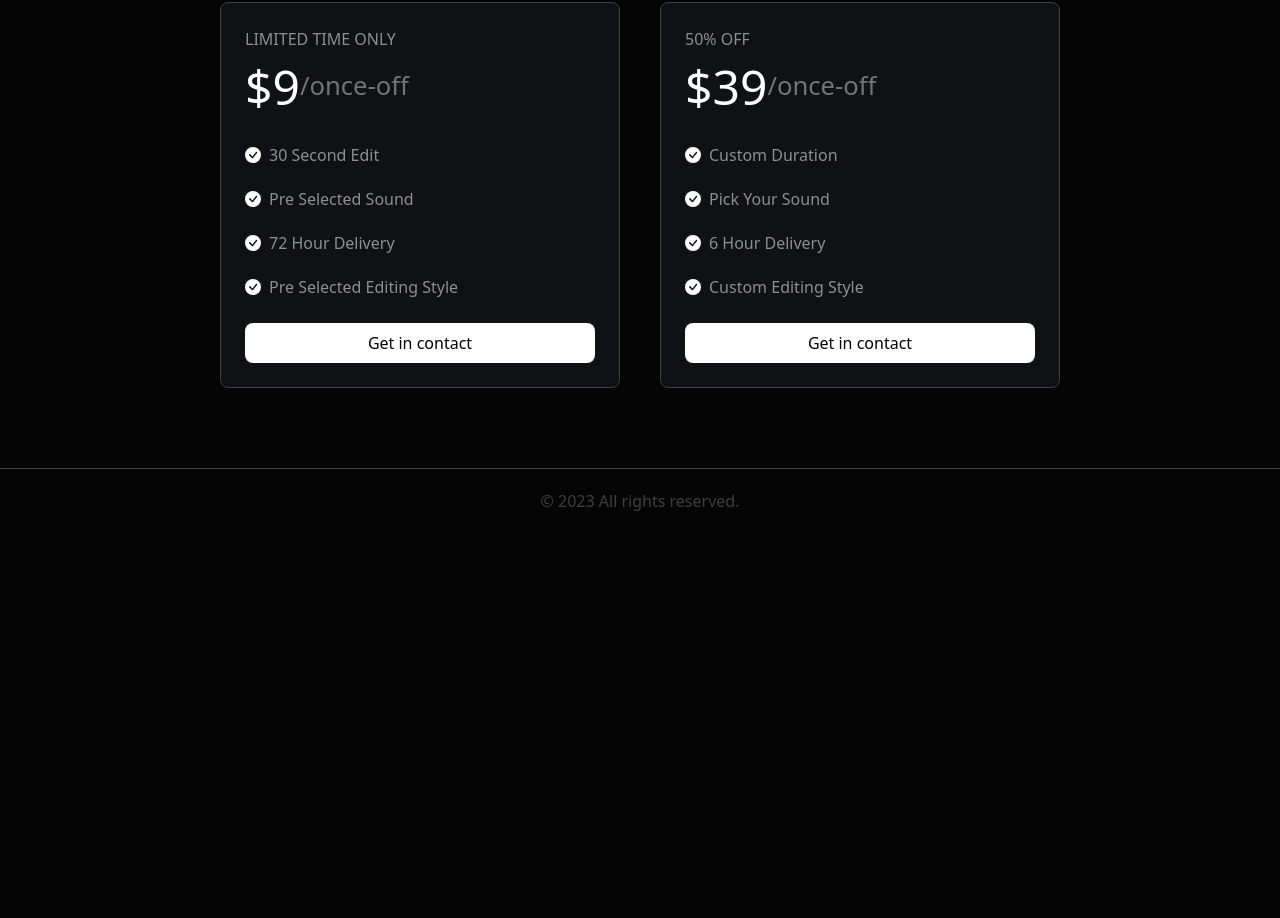
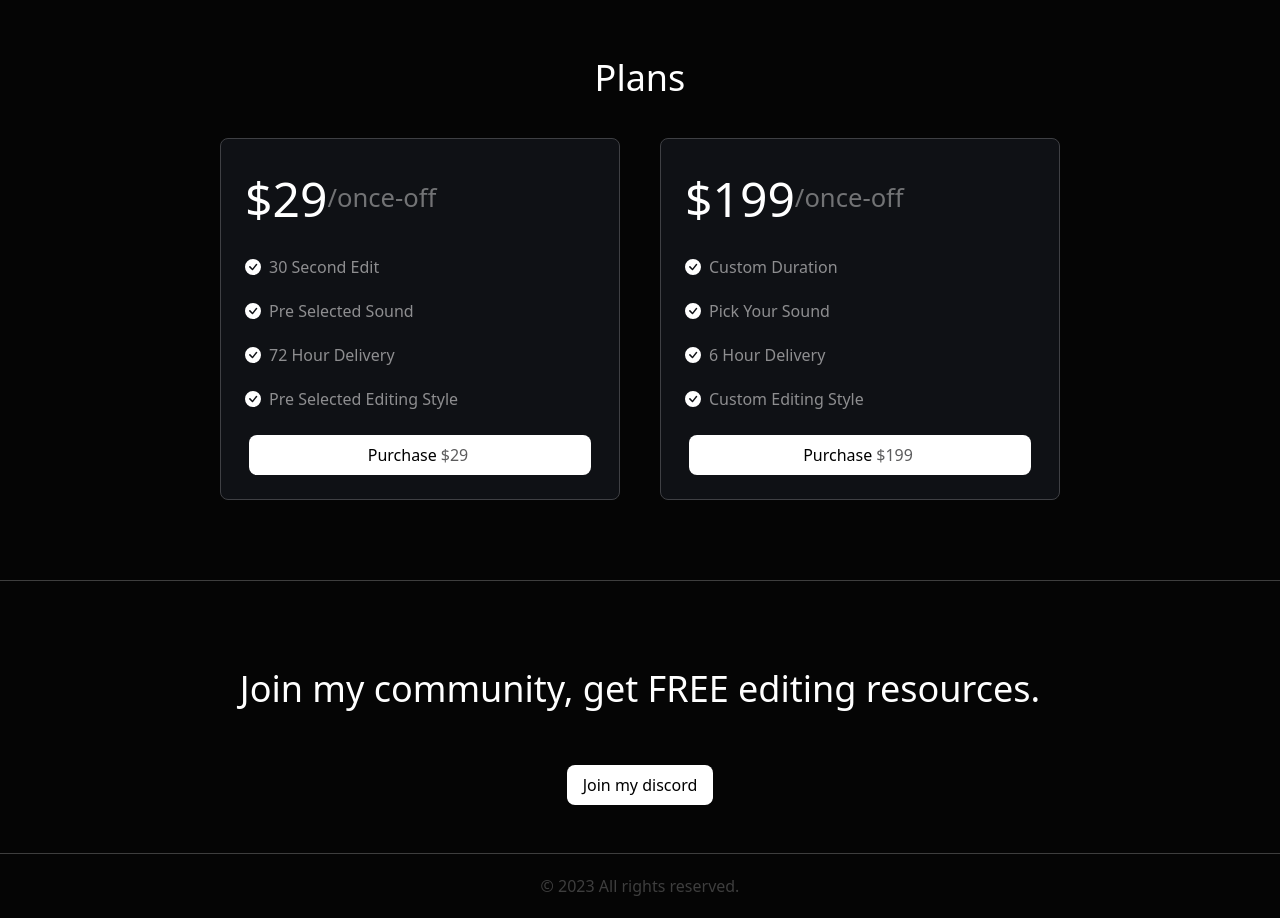
Before and after one commit to S-P-H-E/sphe-editing, a Next.js app: page / in a window 1280 px wide. Shown: the part 1996-2914 px from the top of the page. Before the commit the page ends 2529 px from the top, so only its background shows below. Built offline with nearby package versions, Linux system fonts and the light colour scheme.

Commit message:
purchase button update

```diff
--- a/components/Plan.js
+++ b/components/Plan.js
@@ -1,4 +1,5 @@
 import {BsFillCheckCircleFill} from 'react-icons/bs'
+import {FaPaypal} from 'react-icons/fa'
 
 export default function Plan({before, price, recurrence, option1, option2, option3, option4}) {
   const email = 'sphe.g.personal@gmail.com';
@@ -30,8 +31,9 @@ export default function Plan({before, price, recurrence, option1, option2, optio
             <h1 className='text-[#8E8E90] font-medium'>{option4}</h1>
           </div>
 
-          <div className='w-full'>
-            <h1 onClick={emailBTN} className='bg-white rounded-lg text-black font-medium flex justify-center items-center py-2 mt-6'>Get in contact</h1>
+          <div className='w-full flex'>
+            <h1 onClick={emailBTN} className='bg-white rounded-lg text-black font-medium flex justify-center items-center py-2 mt-6 mx-1 w-full'>Purchase<mark className='mx-1 bg-transparent text-[#5C5C5D] font-light'>${price}</mark></h1>
+            {/* <FaPaypal size={40} className='bg-white rounded-lg text-black font-medium flex justify-center items-center py-2 mt-6 mx-1 w-20'/> */}
           </div>
         </div>
     )
--- a/pages/index.js
+++ b/pages/index.js
@@ -87,13 +87,18 @@ export default function Home() {
           <Image src={Hero} className='w-[350px] md:w-[600px]'/>
       </div>
 
+      {/* Portfolio */}
+      <div className='flex flex-col justify-center items-center text-white'>
+        <h1 className='font-medium text-4xl m-12'>The Edits</h1>
+      </div>
+
       {/* Editor */}
       <div ref={editorRef} className='flex flex-col justify-center items-center text-white'>
         <h1 className='font-medium text-4xl m-12'>Meet the editor</h1>
         <Image src={Profile} className='w-[150px]'/>
         <h2 className='text-2xl m-5 text-[#757575] font-medium'>Sphe</h2>
         <div className='m-2 flex gap-5'>
-          <FaTiktok onClick={() => {event.preventDefault();window.open('https://www.tiktok.com/@empire_cord', "_blank");}} size={50} className='border rounded-lg p-3 transition-all hover:scale-100 md:hover:scale-110'/>
+          <FaTiktok onClick={() => {event.preventDefault();window.open('https://www.tiktok.com/@sphe.exe', "_blank");}} size={50} className='border rounded-lg p-3 transition-all hover:scale-100 md:hover:scale-110'/>
           <AiFillInstagram onClick={() => {event.preventDefault();window.open('https://www.instagram.com/sphe.exe', "_blank");}} size={50} className='border rounded-lg p-3 transition-all hover:scale-100 md:hover:scale-110'/>
         </div>
       </div>
@@ -103,8 +108,8 @@ export default function Home() {
         <h1 className='text-4xl font-medium my-10'>Plans</h1>
         <div className='flex flex-col gap-1 md:gap-10 md:flex-row'>
           <Plan
-            before={'limited time only'}
-            price={'9'}
+            before={''}
+            price={'29'}
             recurrence={'once-off'}
             option1={'30 Second Edit'}
             option2={'Pre Selected Sound'}
@@ -112,8 +117,8 @@ export default function Home() {
             option4={'Pre Selected Editing Style'}
           />
           <Plan
-            before={'50% off'}
-            price={'39'}
+            before={''}
+            price={'199'}
             recurrence={'once-off'}
             option1={'Custom Duration'}
             option2={'Pick Your Sound'}
@@ -124,10 +129,12 @@ export default function Home() {
       </div>
 
       {/* Store */}
-      {/* <div className='flex flex-col justify-center items-center text-white pt-12 md:pt-20'>
-        <h1 className='text-3xl md:text-4xl font-medium text-center'>Want presets, overlays and templates?</h1>
-        <button className='my-9 md:my-16 py-2 px-4 rounded-lg bg-white text-black font-medium transition-all hover:scale-110' onClick={() => handleMenuLinkClick('/store')}>View My Store</button>
-      </div> */}
+      <div className='flex flex-col justify-center items-center text-white pt-12 md:pt-20 border-t border-[#3E3E3E]'>
+        <h1 className='text-3xl m-2 md:text-4xl font-medium text-center'>Join my community, get FREE editing resources.</h1>
+        <button className='my-9 md:my-12 py-2 px-4 rounded-lg bg-white text-black font-medium' onClick={() => {event.preventDefault();window.open('https://discord.gg/PBpeEV8cmC', "_blank");}}>
+          Join my discord
+        </button>
+      </div>
 
       {/* Footer */}
       <div className='text-[#EBEBEB] w-full border-t-[1px] border-[#3E3E3E] px-10 py-5 flex justify-center items-center'>
```
